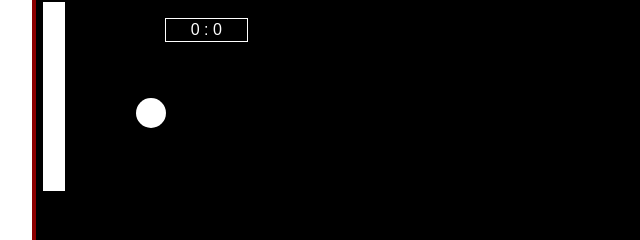
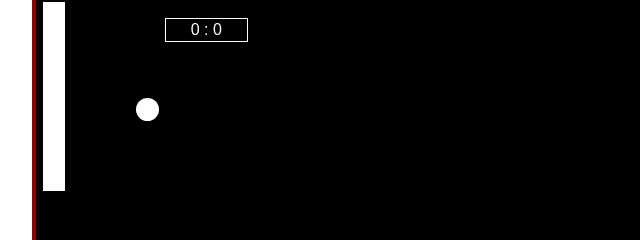
Before and after one commit to maadc/STA_Gruppe1, a plain HTML site: page index.html in a window 1280 px wide. Shown: the part 120-360 px from the top of the page, 160-800 px from the left. Drawn offline with Linux system fonts and the light colour scheme.

Commit message:
Ball width

```diff
--- a/css/style.css
+++ b/css/style.css
@@ -55,9 +55,9 @@ h2{
 
 #ball {
     background-color: white;
-    width:30px;
-    height:30px;
-    border-radius:100px;
+    width:1.8vw;
+    height:1.8vw;
+    border-radius:100%;
     margin-left:100px;
     margin-top:100px;
 }
```
